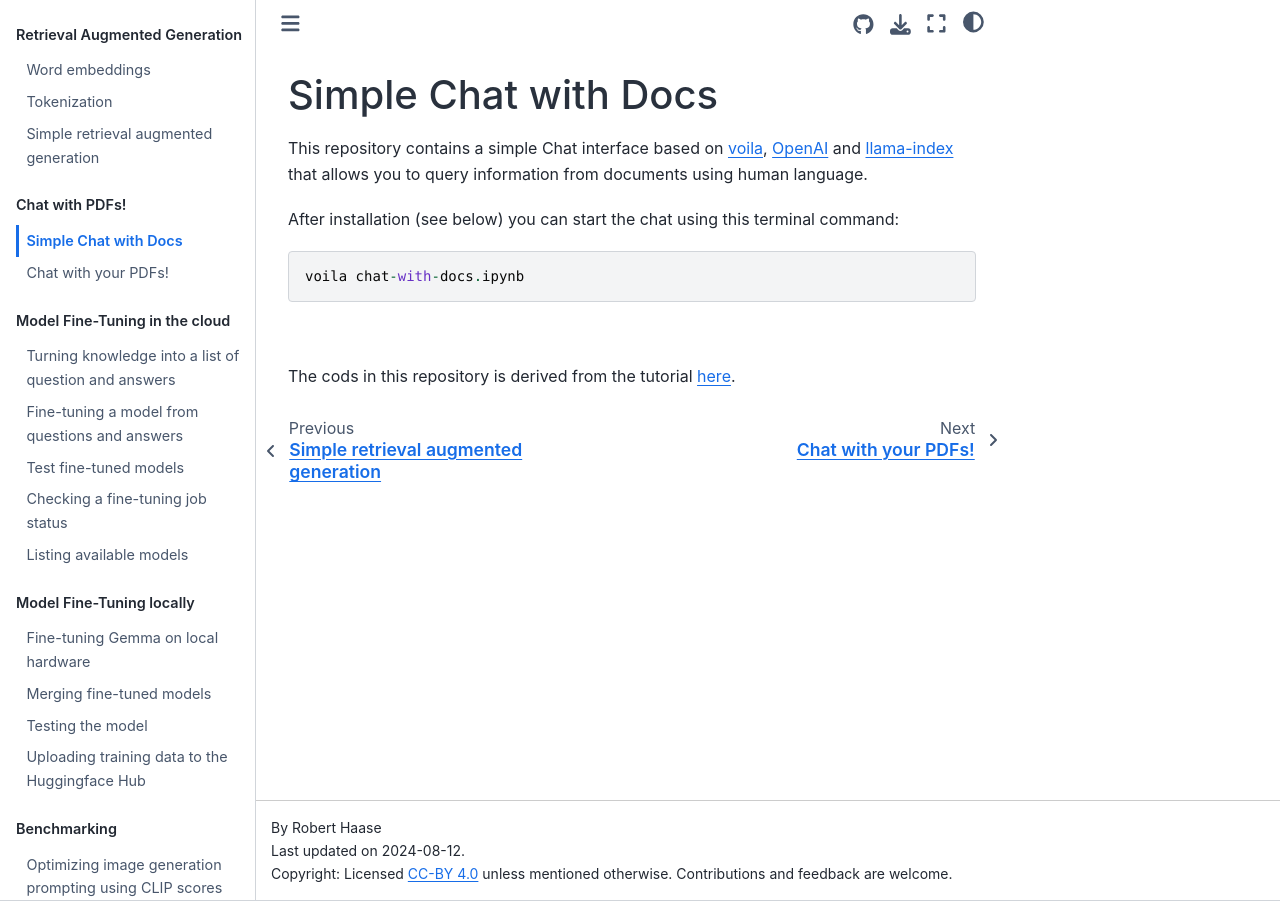
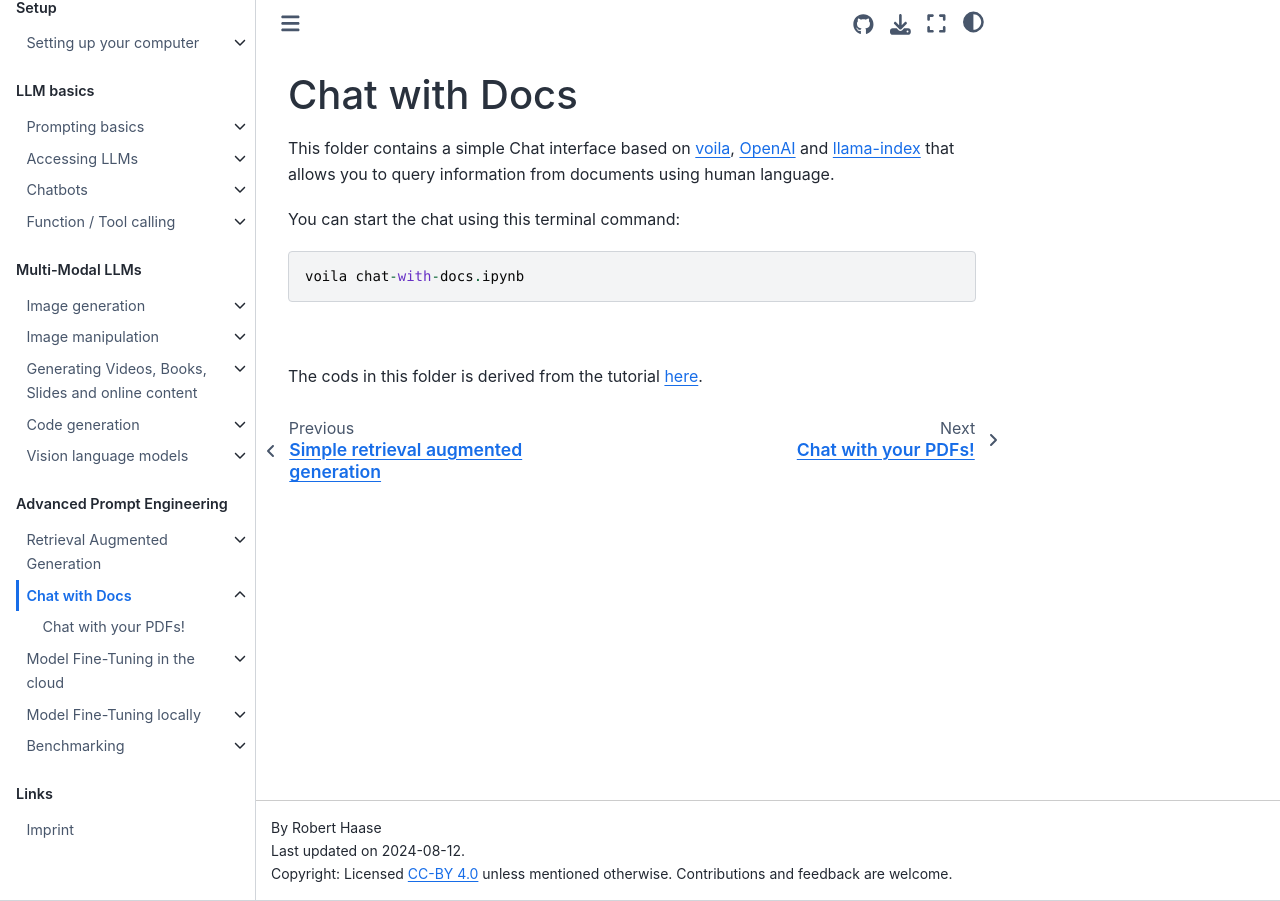
Before and after one commit to ScaDS/generative-ai-notebooks, a Jupyter Book: the page built from docs/63_chat_with_docs/readme.md, in a window 1280 px wide. Built offline with Jupyter Book 1.0.4 settings and Sphinx 7.4.7 and the Sphinx Book theme 1.1.4, drawn with Linux system fonts in a browser that asks for light colours; pages that are not in the unit, such as notebooks, are missing from menus.

Commit message:
readability TOC: moved content one level deeper

````diff
--- a/docs/15_endpoint_apis/readme.md
+++ b/docs/15_endpoint_apis/readme.md
@@ -1,23 +1,3 @@
-# Chatbots
+# Accessing LLMs
 
-In this session we will program a chatbot that can answer basics Python questions.
-
-## Installation
-
-We need to install [openai](https://pypi.org/project/openai/) for this:
-
-```
-mamba install openai=1.30.1 -c conda-forge
-```
-
-If you plan to use ollama for running LLMs locally, please install it as explained here and download a model like this:
-
-´´´
-ollama run gemma
-´´´
-
-For the exercise building a graphical user interface, we also need to install [voila](https://github.com/voila-dashboards/voila):
-
-```
-mamba install voila -c conda-forge
-```
+In this session we will learn how to access LLMs from a couple of service providers, including locally installed services.
--- a/docs/30_function_calling/readme.md
+++ b/docs/30_function_calling/readme.md
@@ -1,3 +1,3 @@
-# Function calling
+# Function / Tool calling
 
 In this session we will apply function calling to solve image analysis tasks.
--- /dev/null
+++ b/docs/42_video_generation/readme.md
@@ -0,0 +1,3 @@
+# Generating Videos, Books, Slides and online content
+
+Multi-modal LLMs allow to create contents of various kind such as images, text, code and video. Using function-calling, we can also create content of various formats or even in online-platforms remotely.
--- a/docs/63_chat_with_docs/readme.md
+++ b/docs/63_chat_with_docs/readme.md
@@ -1,8 +1,8 @@
-# Simple Chat with Docs
+# Chat with Docs
 
-This repository contains a simple Chat interface based on [voila](https://github.com/voila-dashboards/voila), [OpenAI](https://openai.com/index/openai-api/)  and [llama-index](https://github.com/run-llama/llama_index) that allows you to query information from documents using human language.
+This folder contains a simple Chat interface based on [voila](https://github.com/voila-dashboards/voila), [OpenAI](https://openai.com/index/openai-api/) and [llama-index](https://github.com/run-llama/llama_index) that allows you to query information from documents using human language.
 
-After installation (see below) you can start the chat using this terminal command:
+You can start the chat using this terminal command:
 
 ```
 voila chat-with-docs.ipynb
@@ -10,4 +10,4 @@ voila chat-with-docs.ipynb
 
 ![](docs/screenshot.png)
 
-The cods in this repository is derived from the tutorial [here](https://docs.llamaindex.ai/en/stable/getting_started/starter_example/).
+The cods in this folder is derived from the tutorial [here](https://docs.llamaindex.ai/en/stable/getting_started/starter_example/).
--- a/docs/_toc.yml
+++ b/docs/_toc.yml
@@ -5,119 +5,118 @@ format: jb-book
 root: intro
 
 parts:
-  - caption: Installation
+  - caption: Setup
     chapters:
     - file: 00_setup/readme.md
-    - file: 00_setup/install_paula.md
+      sections:
+      - file: 00_setup/install_paula.md
 
-  - caption: Prompting basics
+  - caption: LLM basics
     chapters:
-    - file: 10_prompting_basics/01_prompting.ipynb
-    - file: 10_prompting_basics/02_use_cases.ipynb
-    - file: 10_prompting_basics/03_prompt_engineering.ipynb
+    - file: 10_prompting_basics/readme.md
+      sections:
+      - file: 10_prompting_basics/01_prompting.ipynb
+      - file: 10_prompting_basics/02_use_cases.ipynb
+      - file: 10_prompting_basics/03_prompt_engineering.ipynb
 
-  - caption: Accessing LLMs
+    - file: 15_endpoint_apis/readme.md
+      sections:
+      - file: 15_endpoint_apis/01_openai_api.ipynb
+      - file: 15_endpoint_apis/02_ollama_endpoint.ipynb
+      - file: 15_endpoint_apis/03_blablador_endpoint.ipynb
+      - file: 15_endpoint_apis/10_anthropic_api.ipynb
+      - file: 15_endpoint_apis/20_google_gemini.ipynb
+      - file: 15_endpoint_apis/30_huggingface.ipynb
+
+    - file: 20_chatbots/readme.md
+      sections:
+      - file: 20_chatbots/10_chatbot.ipynb
+      - file: 20_chatbots/gui.ipynb
+
+    - file: 30_function_calling/readme.md
+      sections:
+      - file: 30_function_calling/10_function_calling.ipynb
+      - file: 30_function_calling/20_langchain.ipynb
+      - file: 30_function_calling/30_langchain_bia.ipynb
+      - file: 30_function_calling/50_blablado.ipynb
+      - file: 30_function_calling/55_microscope_stage_demo.ipynb
+
+  - caption: Multi-Modal LLMs
     chapters:
-    - file: 15_endpoint_apis/01_openai_api.ipynb
-    - file: 15_endpoint_apis/02_ollama_endpoint.ipynb
-    - file: 15_endpoint_apis/03_blablador_endpoint.ipynb
-    - file: 15_endpoint_apis/10_anthropic_api.ipynb
-    - file: 15_endpoint_apis/20_google_gemini.ipynb
-    - file: 15_endpoint_apis/30_huggingface.ipynb
 
-  - caption: Chatbots
+    - file: 40_image_generation_openai/readme.md
+      sections:
+      - file: 40_image_generation_openai/10_generating_images_dall_e.ipynb
+      - file: 40_image_generation_openai/20_generating_mri_images_dall_e.ipynb
+      - file: 41_image_generation_huggingface/30_generating_images_using_huggingface.ipynb
+
+    - file: 40_image_generation_openai/readme_manipulation.md
+      sections:
+      - file: 40_image_generation_openai/51_inpainting_dall-e.ipynb
+      - file: 41_image_generation_huggingface/50_inpainting_huggingface.ipynb
+      - file: 41_image_generation_huggingface/60_image_variations_huggingface.ipynb
+      - file: 41_image_generation_huggingface/60_image_variations_pix2pix.ipynb
+
+    - file: 42_video_generation/readme.md
+      sections:
+      - file: 42_video_generation/videogen.ipynb
+      - file: 44_generating_jupyter_books/generator.ipynb
+      - file: 45_pptx_generation/prompting_rdm.ipynb
+      - file: 64_github_interaction/solving_github_issues.ipynb
+
+    - file: 50_code_generation/readme.md
+      sections:
+      - file: 50_code_generation/03_generating_code.ipynb
+      - file: 50_code_generation/04_generating_code_for_processing_images.ipynb
+      - file: 50_code_generation/06_system_messages.ipynb
+      - file: 50_code_generation/10_reflection.ipynb
+      - file: 50_code_generation/20_bia-bob_demo.ipynb
+      - file: 50_code_generation/21_documenting_code.ipynb
+      - file: 50_code_generation/22_bug_fixing.ipynb
+      - file: 50_code_generation/23_generate_notebooks.ipynb
+      - file: 50_code_generation/24_vision-microscopy.ipynb
+
+    - file: 47_vision/readme.md
+      sections:
+      - file: 47_vision/10_vision_CLIP.ipynb
+      - file: 47_vision/20_vision_ollama.ipynb
+      - file: 47_vision/21_vision_openai.ipynb
+      - file: 47_vision/30_vision_models_structred_output.ipynb
+
+  - caption: Advanced Prompt Engineering
     chapters:
-    - file: 20_chatbots/10_chatbot.ipynb
-    - file: 20_chatbots/gui.ipynb
 
+    - file: 60_rag/readme.md
+      sections:
+      - file: 60_rag/10_word-embeddings.ipynb
+      - file: 60_rag/05_tokenization.ipynb
+      - file: 60_rag/20-simple-rag.ipynb
 
-  - caption: Function Calling
-    chapters:
-    - file: 30_function_calling/10_function_calling.ipynb
-    - file: 30_function_calling/20_langchain.ipynb
-    - file: 30_function_calling/30_langchain_bia.ipynb
-    - file: 30_function_calling/50_blablado.ipynb
-    - file: 30_function_calling/55_microscope_stage_demo.ipynb
+    - file: 63_chat_with_docs/readme.md
+      sections:
+      - file: 63_chat_with_docs/chat-with-docs.ipynb
 
+    - file: 70_fine_tuning/readme.md
+      sections:
+      - file: 70_fine_tuning/10_generate_qa.ipynb
+      - file: 70_fine_tuning/40_fine_tuning.ipynb
+      - file: 70_fine_tuning/50_model_testing.ipynb
+      - file: 70_fine_tuning/checking_job_status.ipynb
+      - file: 70_fine_tuning/list_available_models.ipynb
 
-  - caption: Image Generation
-    chapters:
-    - file: 40_image_generation_openai/10_generating_images_dall_e.ipynb
-    - file: 40_image_generation_openai/20_generating_mri_images_dall_e.ipynb
-    - file: 41_image_generation_huggingface/30_generating_images_using_huggingface.ipynb
+    - file: 71_fine_tuning_hf/readme.md
+      sections:
+      - file: 71_fine_tuning_hf/fine-tune-gemma.ipynb
+      - file: 71_fine_tuning_hf/merging_model.ipynb
+      - file: 71_fine_tuning_hf/test_model.ipynb
+      - file: 71_fine_tuning_hf/hf_data_upload.ipynb
 
-  - caption: Image Manipulation
-    chapters:
-    - file: 40_image_generation_openai/51_inpainting_dall-e.ipynb
-    - file: 41_image_generation_huggingface/50_inpainting_huggingface.ipynb
-
-  - caption: Image Variation
-    chapters:
-    - file: 41_image_generation_huggingface/60_image_variations_huggingface.ipynb
-    - file: 41_image_generation_huggingface/60_image_variations_pix2pix.ipynb
-
-  - caption: Video generation
-    chapters:
-    - file: 42_video_generation/videogen.ipynb
-
-  - caption: Generating content
-    chapters:
-    - file: 44_generating_jupyter_books/generator.ipynb
-    - file: 45_pptx_generation/prompting_rdm.ipynb
-    - file: 64_github_interaction/solving_github_issues.ipynb
-
-  - caption: Vision Language Models
-    chapters:
-    - file: 47_vision/10_vision_CLIP.ipynb
-    - file: 47_vision/20_vision_ollama.ipynb
-    - file: 47_vision/21_vision_openai.ipynb
-    - file: 47_vision/30_vision_models_structred_output.ipynb
-
-  - caption: Code Generation
-    chapters:
-    - file: 50_code_generation/03_generating_code.ipynb
-    - file: 50_code_generation/04_generating_code_for_processing_images.ipynb
-    - file: 50_code_generation/06_system_messages.ipynb
-    - file: 50_code_generation/10_reflection.ipynb
-    - file: 50_code_generation/20_bia-bob_demo.ipynb
-    - file: 50_code_generation/21_documenting_code.ipynb
-    - file: 50_code_generation/22_bug_fixing.ipynb
-    - file: 50_code_generation/23_generate_notebooks.ipynb
-    - file: 50_code_generation/24_vision-microscopy.ipynb
-
-
-  - caption: Retrieval Augmented Generation
-    chapters:
-    - file: 60_rag/10_word-embeddings.ipynb
-    - file: 60_rag/05_tokenization.ipynb
-    - file: 60_rag/20-simple-rag.ipynb
-
-  - caption: Chat with PDFs!
-    chapters:
-    - file: 63_chat_with_docs/readme.md
-    - file: 63_chat_with_docs/chat-with-docs.ipynb
-
-  - caption: Model Fine-Tuning in the cloud
-    chapters:
-    - file: 70_fine_tuning/10_generate_qa.ipynb
-    - file: 70_fine_tuning/40_fine_tuning.ipynb
-    - file: 70_fine_tuning/50_model_testing.ipynb
-    - file: 70_fine_tuning/checking_job_status.ipynb
-    - file: 70_fine_tuning/list_available_models.ipynb
-
-  - caption: Model Fine-Tuning locally
-    chapters:
-    - file: 71_fine_tuning_hf/fine-tune-gemma.ipynb
-    - file: 71_fine_tuning_hf/merging_model.ipynb
-    - file: 71_fine_tuning_hf/test_model.ipynb
-    - file: 71_fine_tuning_hf/hf_data_upload.ipynb
-
-  - caption: Benchmarking
-    chapters:
-    - file: 80_benchmarking_llms/10_CLIP_scores.ipynb
-    - file: 80_benchmarking_llms/20_vision_models.ipynb
-    - file: 80_benchmarking_llms/30_measuring_executability.ipynb
-    - file: 80_benchmarking_llms/40_summarize_error_messages.ipynb
+    - file: 80_benchmarking_llms/readme.md
+      sections:
+      - file: 80_benchmarking_llms/10_CLIP_scores.ipynb
+      - file: 80_benchmarking_llms/20_vision_models.ipynb
+      - file: 80_benchmarking_llms/30_measuring_executability.ipynb
+      - file: 80_benchmarking_llms/40_summarize_error_messages.ipynb
 
 
   - caption: Links
````
Also changed, not shown: docs/40_image_generation_openai/readme_manipulation.md (added, +3 -0 lines), docs/40_image_generation_openai/readme_variation.md (added, +3 -0 lines), docs/50_code_generation/readme.md (added, +3 -0 lines), docs/60_rag/readme.md (added, +3 -0 lines), docs/70_fine_tuning/readme.md (added, +3 -0 lines), docs/71_fine_tuning_hf/readme.md (added, +3 -0 lines), docs/80_benchmarking_llms/readme.md (added, +3 -0 lines).
